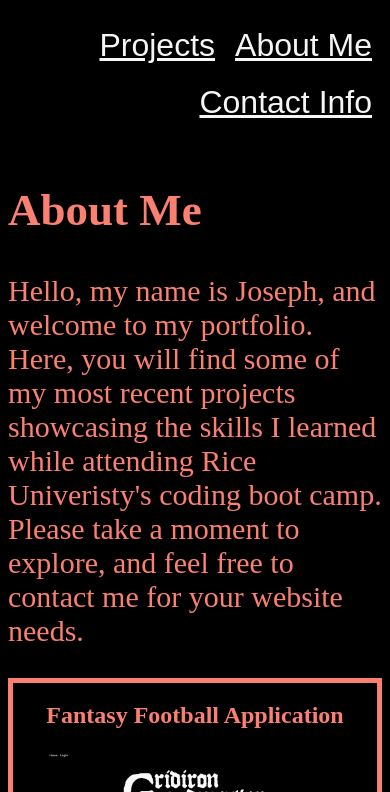
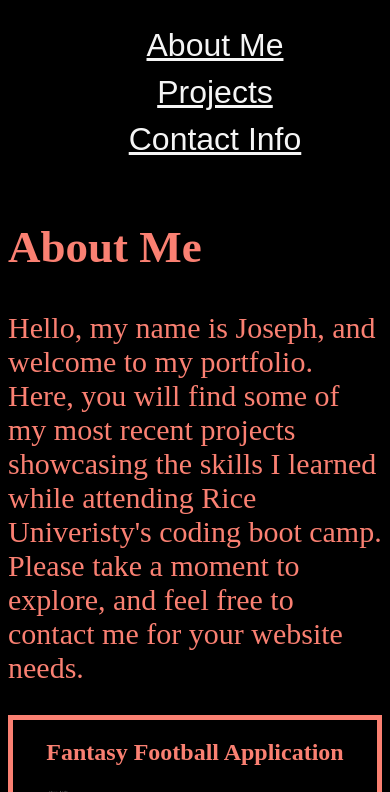
Before and after one commit to jdardoin/Best-Portfolio, a plain HTML site: page index.html in a window 390 px wide. Shown: the part 308-1100 px from the top of the page. Drawn offline with Linux system fonts and the light colour scheme.

Commit message:
made navbar responsive

```diff
--- a/style.css
+++ b/style.css
@@ -1,8 +1,6 @@
 body {
 
     background-color: black;
-
-
 }
 
 header {
@@ -10,14 +8,12 @@ header {
     padding: 0%;
     margin: 0%;
     text-align: center;
-
 }
 
 nav {
     display: flex;
     justify-content: center;
     margin: 0%;
-
 }
 
 nav ul li {
@@ -95,8 +91,11 @@ img {
     height: auto;
 }
 
-@media only screen and (max-width: 600px) {
-    nav {
-     flex-direction: row;
+/* to make the nav bar responsive to smaller screens*/
+@media screen and (max-width: 600px) {
+
+    nav ul li {
+        float: none;
+        text-align: center;
     }
-  }
+}
```
Also changed, not shown: 2 other files.
